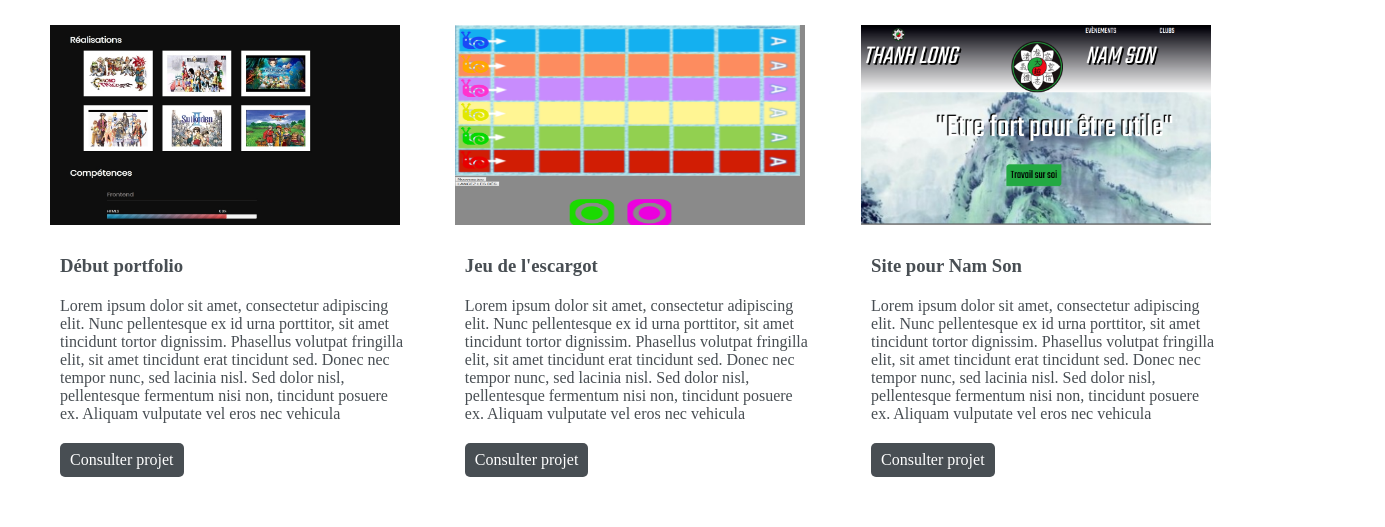
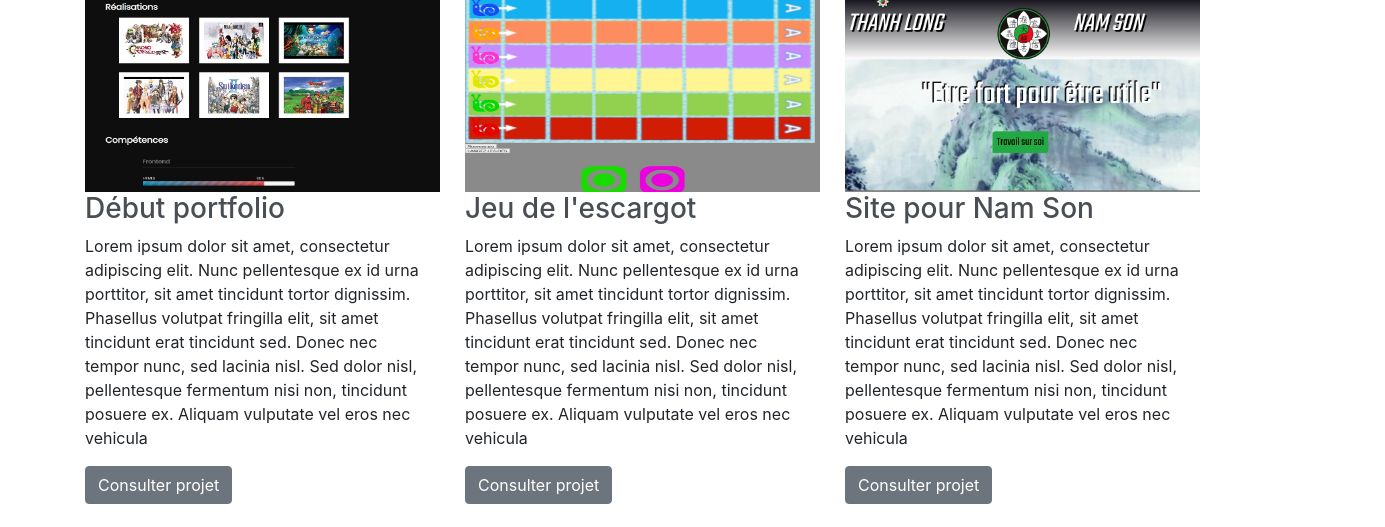
Before and after one commit to SandraMILLET/portfolio.sl, a plain HTML site: page index.html in a window 1280 px wide. Shown: the part 524-1051 px from the top of the page, 1385 px wide, since content can reach past the window. After the commit the page ends 1028 px from the top, so only its background shows below. Drawn offline with nearby package versions, Linux system fonts and the light colour scheme.

Commit message:
passer sous bootstrap

```diff
--- a/index.html
+++ b/index.html
@@ -5,51 +5,72 @@
     <meta charset="UTF-8">
     <meta name="viewport" content="width=device-width, initial-scale=1.0">
     <meta http-equiv="X-UA-Compatible" content="ie=edge">
+    <link rel="stylesheet" href="https://maxcdn.bootstrapcdn.com/bootstrap/4.0.0/css/bootstrap.min.css" integrity="sha384-Gn5384xqQ1aoWXA+058RXPxPg6fy4IWvTNh0E263XmFcJlSAwiGgFAW/dAiS6JXm" crossorigin="anonymous">
     <link href="style.css" rel="stylesheet">
     <title>Portfolio SimplonLine</title>
 </head>
 
 <body>
+    <div class="container">
+        <div class="row titre">
+            <div class="col-md-12">
                 <h1>MILLET Sandra</h1>
                 <h3>Développeuse web</h3>
                 <hr>
-    <img class="bande" src="img/bande.png">
-    <h2>Projets réalisés</h2>
-    <div class="real">
-        <div class="projet">
-            <img class="visuel" src="img/portfolio1.png">
-            <div class="soustexte">
-            <h3 class="nomp">Début portfolio</h3>
-            <p>Lorem ipsum dolor sit amet, consectetur adipiscing elit. Nunc pellentesque ex id urna porttitor, sit amet
-                tincidunt tortor dignissim. Phasellus volutpat fringilla elit, sit amet tincidunt erat tincidunt sed.
-                Donec nec tempor nunc, sed lacinia nisl. Sed dolor nisl, pellentesque fermentum nisi non, tincidunt
-                posuere ex. Aliquam vulputate vel eros nec vehicula</p>
-            <btn class="consult">Consulter projet</btn>
             </div>
         </div>
-    <div class="projet">
-        <img class="visuel" src="img/escargots.png">
-        <div class="soustexte">
-            <h3 class="nomp">Jeu de l'escargot</h3>
-            <p>Lorem ipsum dolor sit amet, consectetur adipiscing elit. Nunc pellentesque ex id urna porttitor, sit amet
-                tincidunt tortor dignissim. Phasellus volutpat fringilla elit, sit amet tincidunt erat tincidunt sed.
-                Donec nec tempor nunc, sed lacinia nisl. Sed dolor nisl, pellentesque fermentum nisi non, tincidunt
-                posuere ex. Aliquam vulputate vel eros nec vehicula</p>
-            <btn class="consult">Consulter projet</btnclass="consult">
+        <div class="row bande">
+            <div class="col-md-12"><img class="bande" src="img/bande.png"></div>
+        </div>
+        <div class="row real">
+            <div class="col-md-4">
+                <h2>Projets réalisés</h2>
             </div>
         </div>
-    <div class="projet">
+        <div class="row projets">
+            <div class="col-md-4">
+                <img class="visuel" src="img/portfolio1.png">
+
+                    <h3 class="nomp">Début portfolio</h3>
+                    <p>Lorem ipsum dolor sit amet, consectetur adipiscing elit. Nunc pellentesque ex id urna porttitor,
+                        sit amet
+                        tincidunt tortor dignissim. Phasellus volutpat fringilla elit, sit amet tincidunt erat tincidunt
+                        sed.
+                        Donec nec tempor nunc, sed lacinia nisl. Sed dolor nisl, pellentesque fermentum nisi non,
+                        tincidunt
+                        posuere ex. Aliquam vulputate vel eros nec vehicula</p>
+                        <button type="button" class="btn btn-secondary">Consulter projet</button>
+                </div>
+                <div class="col-md-4">
+                    <img class="visuel" src="img/escargots.png">
+
+                        <h3 class="nomp">Jeu de l'escargot</h3>
+                        <p>Lorem ipsum dolor sit amet, consectetur adipiscing elit. Nunc pellentesque ex id urna
+                            porttitor, sit amet
+                            tincidunt tortor dignissim. Phasellus volutpat fringilla elit, sit amet tincidunt erat
+                            tincidunt sed.
+                            Donec nec tempor nunc, sed lacinia nisl. Sed dolor nisl, pellentesque fermentum nisi non,
+                            tincidunt
+                            posuere ex. Aliquam vulputate vel eros nec vehicula</p>
+                            <button type="button" class="btn btn-secondary">Consulter projet</button>
+                    </div>
+                    <div class="col-md-4">
                         <img class="visuel" src="img/namson.png">
-        <div class="soustexte">
                         <h3 class="nomp">Site pour Nam Son</h3>
-        <p>Lorem ipsum dolor sit amet, consectetur adipiscing elit. Nunc pellentesque ex id urna porttitor, sit amet
-            tincidunt tortor dignissim. Phasellus volutpat fringilla elit, sit amet tincidunt erat tincidunt sed.
-            Donec nec tempor nunc, sed lacinia nisl. Sed dolor nisl, pellentesque fermentum nisi non, tincidunt
+                        <p>Lorem ipsum dolor sit amet, consectetur adipiscing elit. Nunc pellentesque ex id urna
+                            porttitor, sit amet
+                            tincidunt tortor dignissim. Phasellus volutpat fringilla elit, sit amet tincidunt erat
+                            tincidunt sed.
+                            Donec nec tempor nunc, sed lacinia nisl. Sed dolor nisl, pellentesque fermentum nisi non,
+                            tincidunt
                             posuere ex. Aliquam vulputate vel eros nec vehicula</p>
-        <btn class="consult">Consulter projet</btn>
+                            <button type="button" class="btn btn-secondary">Consulter projet</button>
                     </div>
-    </div>
-    </div>
+
+
+
+
+
 </body>
 
 </html>
--- a/style.css
+++ b/style.css
@@ -1,35 +1,12 @@
-* {
+
+h1, h2, h3{
     color: #484e53;
-    margin: 10px;
 }
-
 hr {
     background-color: #8798ad;
     height: 5px;
 }
-
-.real {
-    display: flex;
-    flex-direction: row;
-    justify-content: space-around;
-}
 .visuel{
-    width:350px;
+    width:355px;
     height: 200px;
 }
-.projet{
-    display: flex;
-    flex-direction: column;
-}
-.soustexte{
-    display: inline-flex;
-    flex-direction: row;
-    flex-wrap: wrap;
-}
-.consult {
-    padding: 8px 10px;
-    text-align: center;
-    color: #fff;
-    border-radius: 5px;
-    background-color: #484e53;
-}
```
Lines whose indentation alone changed are shown as unchanged.
